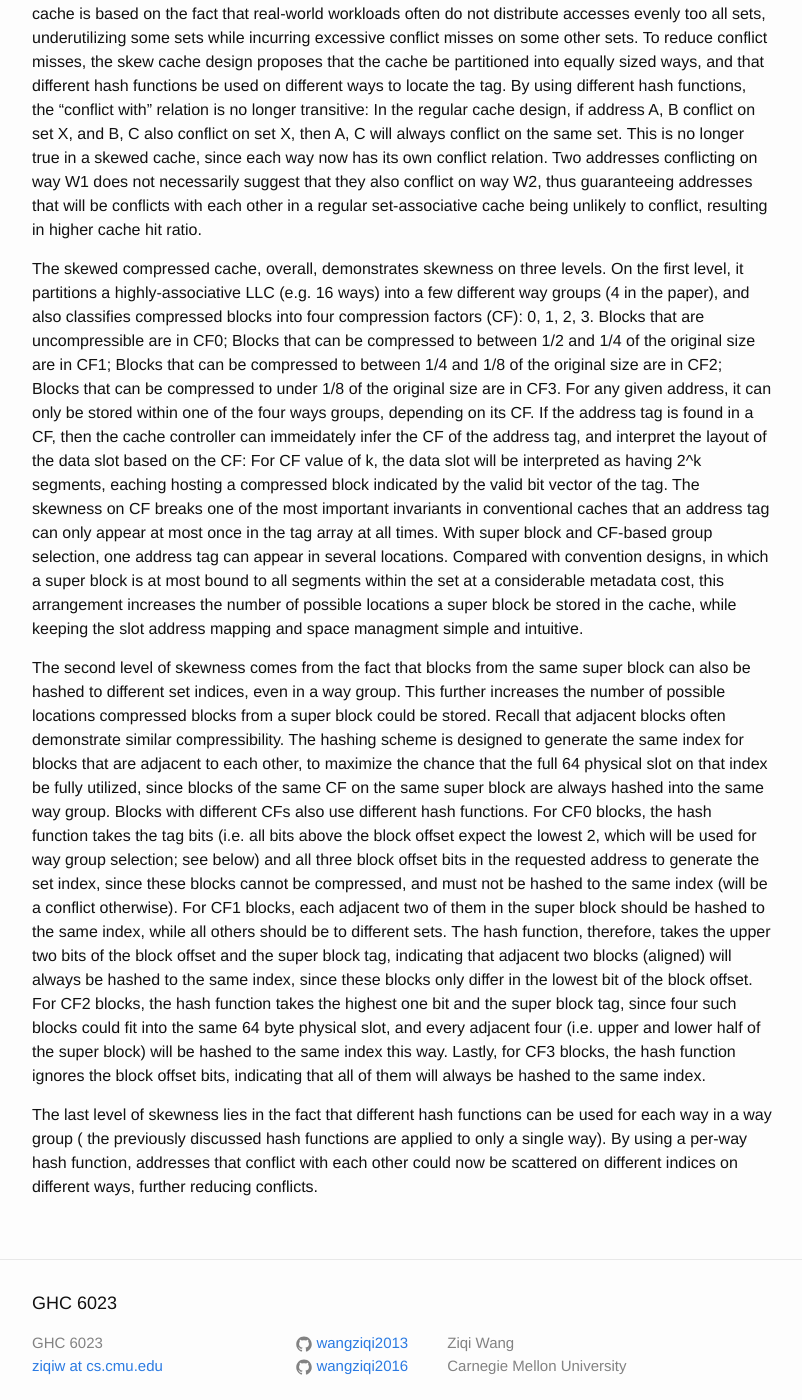
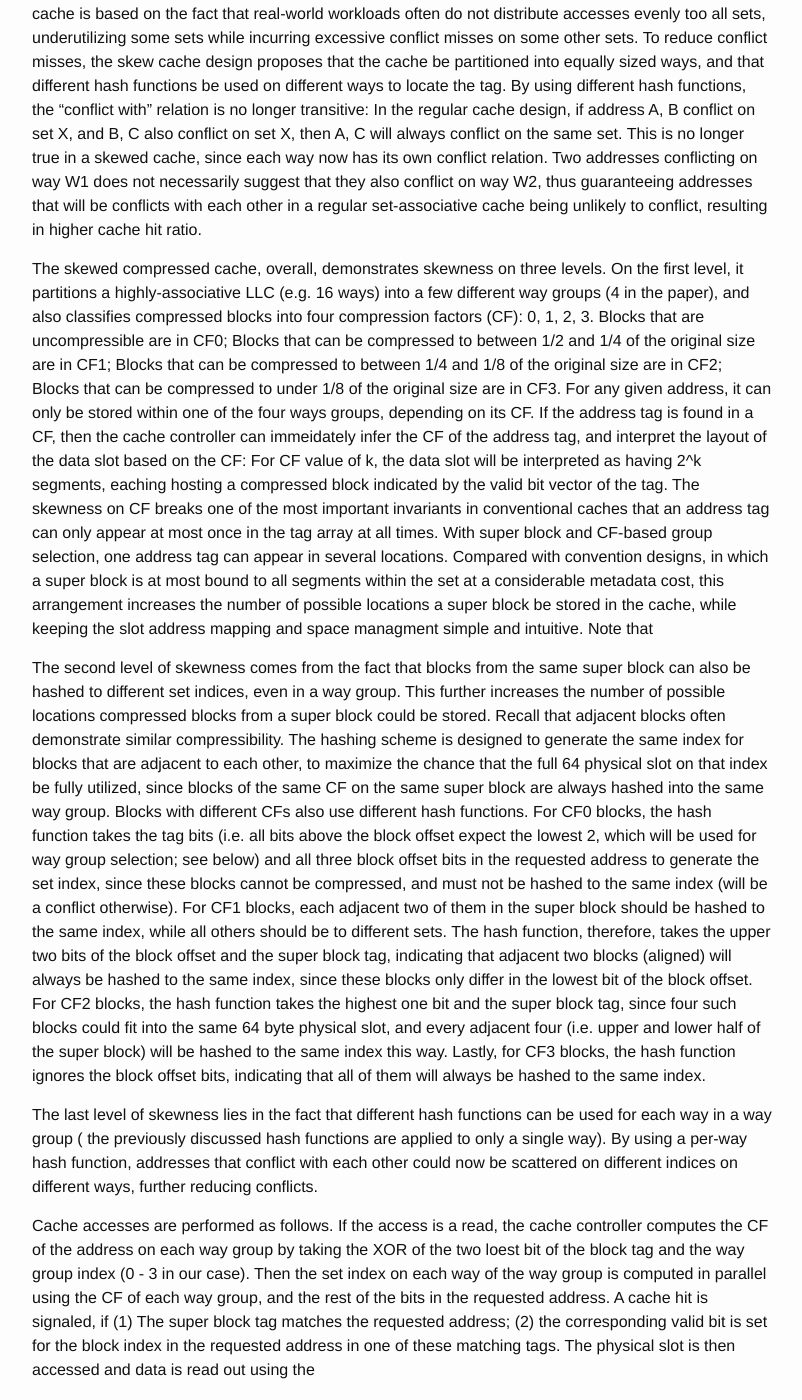
Before and after one commit to wangziqi2013/wangziqi2013.github.io, a Jekyll site: the page built from _posts/2020-06-13-skewed-compressed-cache.markdown, in a window 1280 px wide and 1400 px high, scrolled down 1531 px. Shown: the whole window, without its empty margins (238-1040 px from the left). Built offline with Jekyll 4.4.1, drawn with Linux system fonts in a browser that asks for light colours.

Commit message:
Adding read access

```diff
--- a/_posts/2020-06-13-skewed-compressed-cache.markdown
+++ b/_posts/2020-06-13-skewed-compressed-cache.markdown
@@ -80,6 +80,7 @@ With super block and CF-based group selection, one address tag can appear in sev
 Compared with convention designs, in which a super block is at most bound to all segments within the set at a considerable
 metadata cost, this arrangement increases the number of possible locations a super block be stored in the cache, while
 keeping the slot address mapping and space managment simple and intuitive.
+Note that
 
 The second level of skewness comes from the fact that blocks from the same super block can also be hashed to different
 set indices, even in a way group. This further increases the number of possible locations compressed blocks from a super
@@ -103,3 +104,11 @@ them will always be hashed to the same index.
 The last level of skewness lies in the fact that different hash functions can be used for each way in a way group (
 the previously discussed hash functions are applied to only a single way). By using a per-way hash function, addresses
 that conflict with each other could now be scattered on different indices on different ways, further reducing conflicts.
+
+Cache accesses are performed as follows. If the access is a read, the cache controller computes the CF of the address
+on each way group by taking the XOR of the two loest bit of the block tag and the way group index (0 - 3 in our case).
+Then the set index on each way of the way group is computed in parallel using the CF of each way group, and the rest
+of the bits in the requested address.
+A cache hit is signaled, if (1) The super block tag matches the requested address; (2) the corresponding valid bit is set
+for the block index in the requested address in one of these matching tags. The physical slot is then accessed and data
+is read out using the
```
